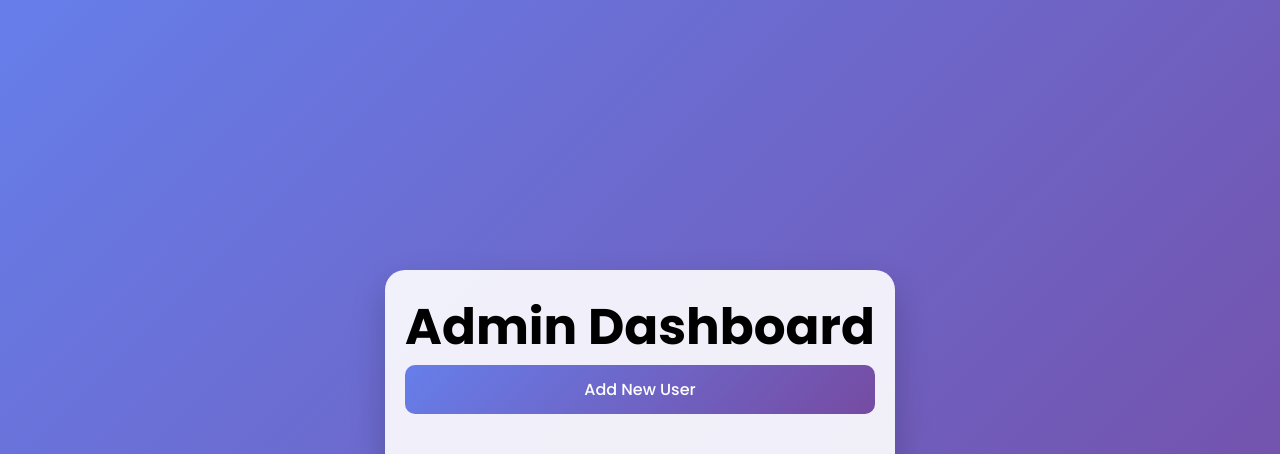
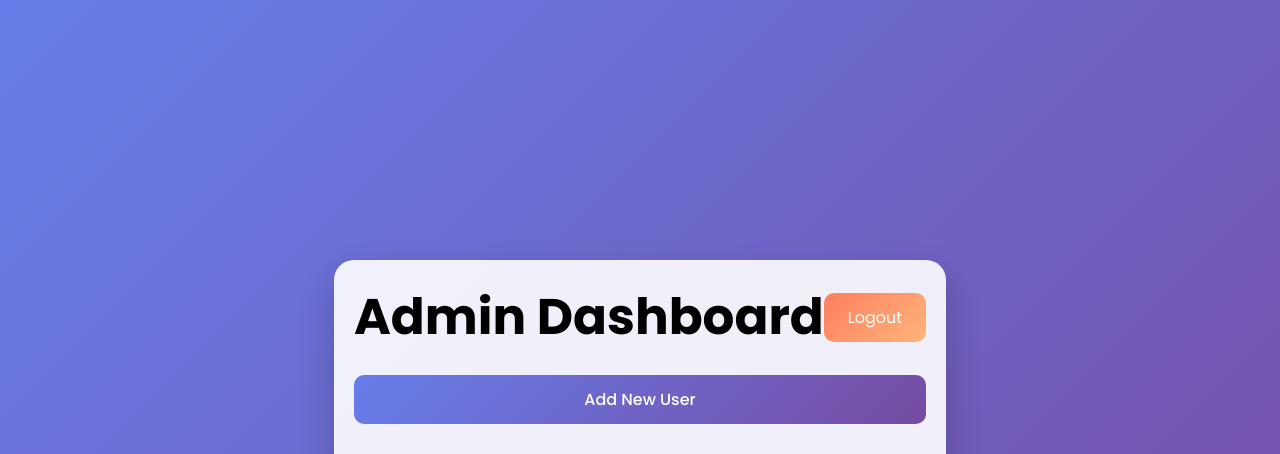
Before and after one commit to R17JR/DIstributed_Assignment, a PHP site: page /admin_page.php in a window 1280 px wide. Shown: the top 454 px of the page. Run offline with PHP 8.4, Linux system fonts and the light colour scheme; the visitor is signed in with stand-in values (Sample User, id 1); data that the repository does not hold is empty.

Commit message:
updated admin page to include logout button

```diff
--- a/admin_page.php
+++ b/admin_page.php
@@ -29,6 +29,30 @@ $result = $conn->query($sql);
             background: rgba(255, 255, 255, 0.9);
             border-radius: 20px;
             box-shadow: 0 15px 35px rgba(0, 0, 0, 0.2);
+        }
+
+        .dashboard-header {
+            display: flex;
+            justify-content: space-between;
+            align-items: center;
+            margin-bottom: 20px;
+        }
+
+        .logout-btn {
+            padding: 12px 24px;
+            background: linear-gradient(135deg, #ff7e5f 0%, #feb47b 100%);
+            color: white;
+            border: none;
+            border-radius: 10px;
+            cursor: pointer;
+            font-size: 16px;
+            transition: all 0.3s ease;
+            text-decoration: none;
+        }
+
+        .logout-btn:hover {
+            transform: translateY(-2px);
+            box-shadow: 0 5px 15px rgba(255, 126, 95, 0.4);
         }
 
         .users-table {
@@ -164,7 +188,10 @@ $result = $conn->query($sql);
 </head>
 <body>
     <div class="dashboard">
-        <h1>Admin Dashboard</h1>
+        <div class="dashboard-header">
+            <h1>Admin Dashboard</h1>
+            <a href="logout.php" class="logout-btn">Logout</a>
+        </div>
         <button class="add-user-btn" onclick="showModal('add-user-modal')">Add New User</button>
 
         <?php if (isset($_SESSION['message'])): ?>
```
